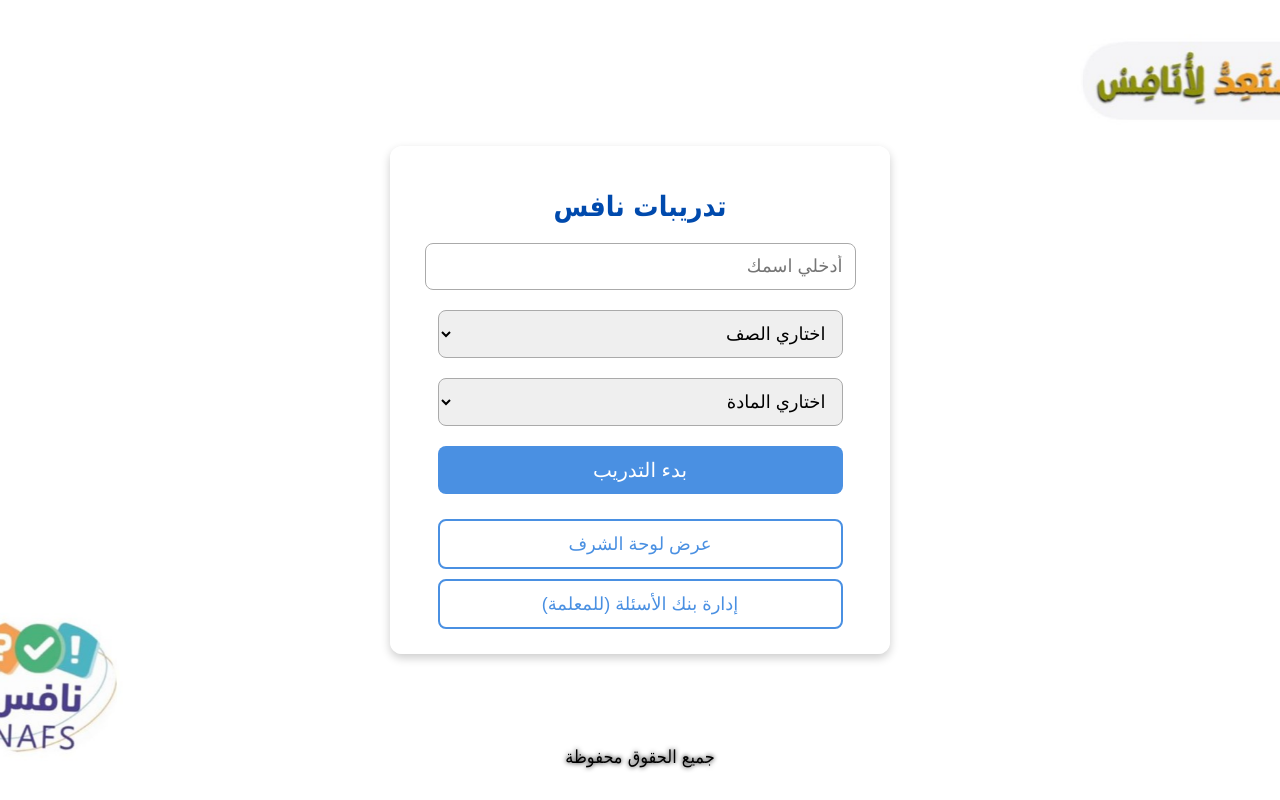
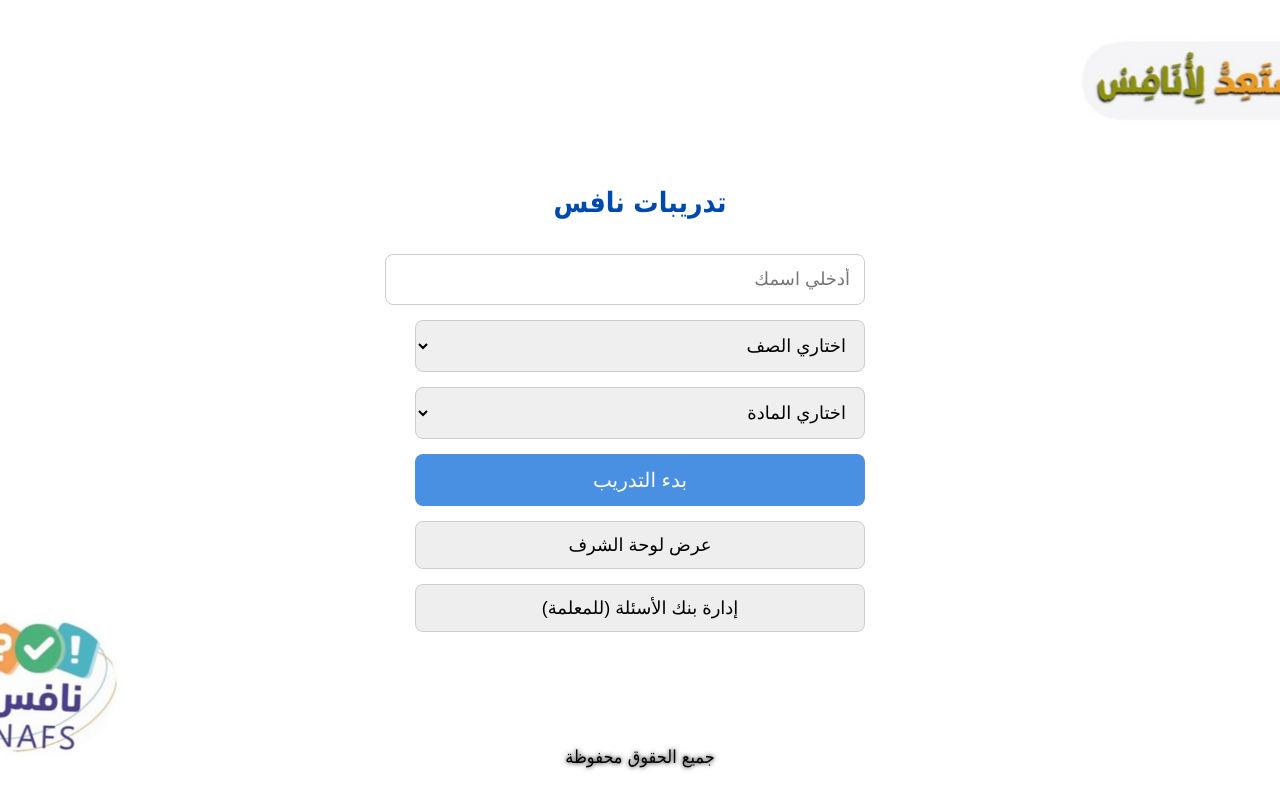
Before and after one commit to a72011-debug/nafes-training2, a React (Create React App) app: page / in a window 1280 px wide. Built offline with nearby package versions, Linux system fonts and the light colour scheme.

Commit message:
update StartPage layout

```diff
--- a/src/App.js
+++ b/src/App.js
@@ -365,12 +365,16 @@
 
 const styles = {
   startContainerTransparent: {
-    width: "450px",
+     width: "100%",
+  maxWidth: "450px",
+  backgroundColor: "rgba(255, 255, 255, 0.85)",
+  padding: "25px",
+  borderRadius: "12px",
   textAlign: "center",
-    padding: "25px",
-    background: "rgba(255, 255, 255, 0.75)",
-    borderRadius: "12px",
-    boxShadow: "0 4px 10px rgba(0,0,0,0.2)"
+  display: "flex",
+  flexDirection: "column",
+  gap: "15px"
+
   },
 
   startContainer: {
@@ -392,35 +396,33 @@
   },
 
   input: {
-    width: "90%",
-    padding: "12px",
+    width: "100%",
+  padding: "14px",
   fontSize: "18px",
   borderRadius: "8px",
-    border: "1px solid #aaa",
-    marginBottom: "20px"
+  border: "1px solid #ccc",
+  outline: "none"
   },
 
   button: {
-    width: "90%",
-    padding: "12px",
+    width: "100%",
+  padding: "14px",
   fontSize: "20px",
   backgroundColor: "#4a90e2",
   color: "white",
   border: "none",
   borderRadius: "8px",
-    cursor: "pointer",
-    marginBottom: "15px"
+  cursor: "pointer"
   },
 
   secondaryButton: {
-    width: "90%",
+     width: "100%",
   padding: "12px",
   fontSize: "18px",
-    backgroundColor: "white",
-    color: "#4a90e2",
-    border: "2px solid #4a90e2",
+  backgroundColor: "#eee",
+  border: "1px solid #ccc",
   borderRadius: "8px",
-    cursor: "pointer",
-    marginTop: "10px"
+  cursor: "pointer"
+
   }
 };
```
Lines whose indentation alone changed are shown as unchanged.
